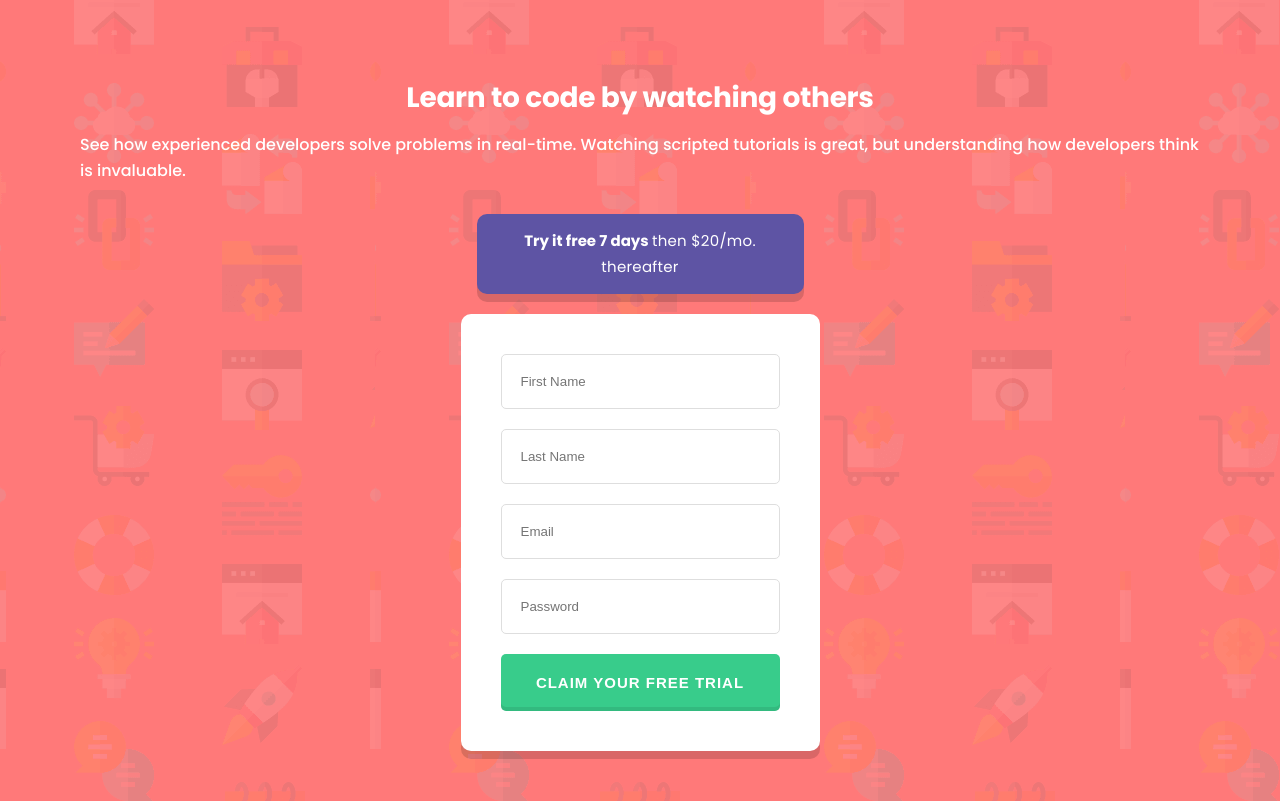
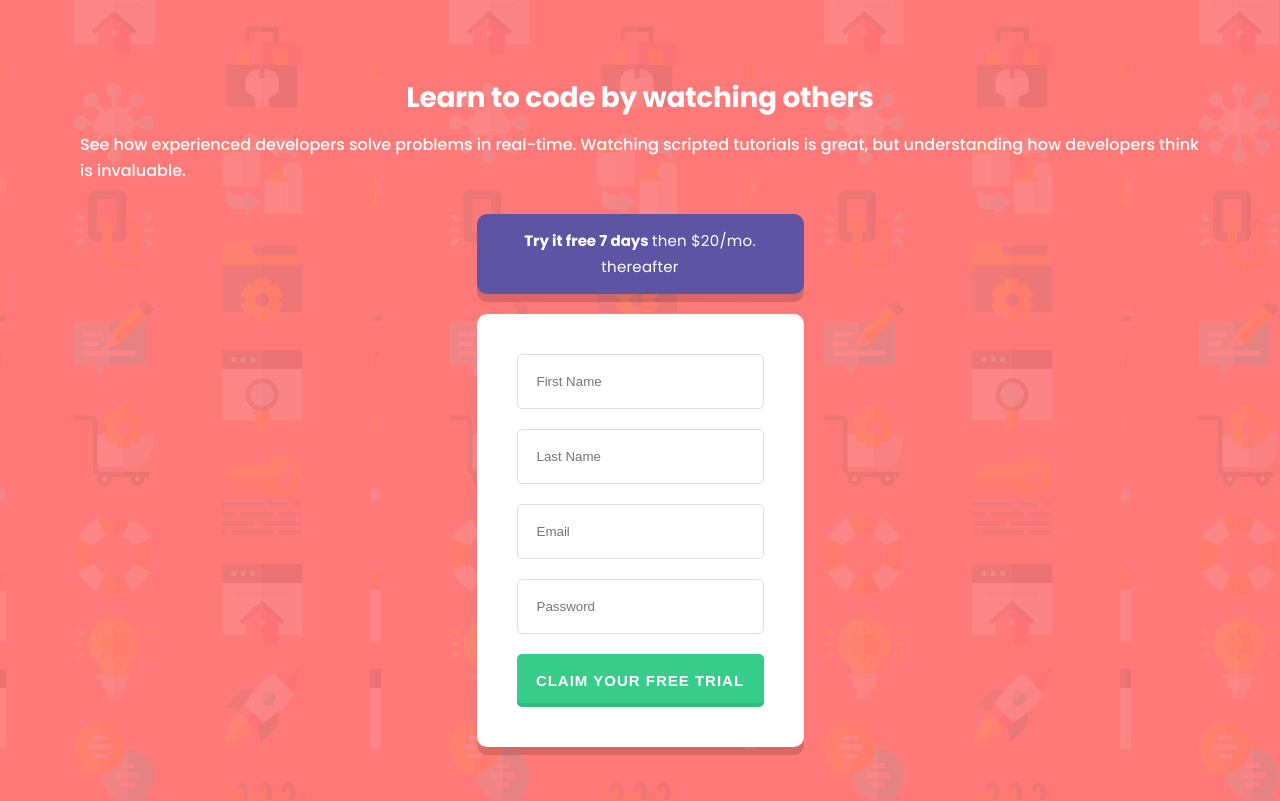
Before and after one commit to gia-grigalashvili/intro-component-with-signup-form-master-ty, a React (Vite) app: page / in a window 1280 px wide. Built offline with nearby package versions, Linux system fonts and the light colour scheme; a web font is replaced by a local one.

Commit message:
made hasError for my input

```diff
--- a/src/components/Inputs.tsx
+++ b/src/components/Inputs.tsx
@@ -62,6 +62,7 @@ function Inputs() {
       <StyledForm onSubmit={handlesumbit}>
         <StyledInput
           name="FirstName"
+          hasError={error.FirstName}
           value={inputvalue.FirstName}
           placeholder="First Name"
           onChange={handleChange}
@@ -72,6 +73,7 @@ function Inputs() {
 
         <StyledInput
           name="LastName"
+          hasError={error.LastName}
           value={inputvalue.LastName}
           placeholder="Last Name"
           onChange={handleChange}
@@ -82,6 +84,7 @@ function Inputs() {
         <StyledInput
           name="email"
           value={inputvalue.email}
+          hasError={error.email}
           placeholder="Email "
           onChange={handleChange}
         />
@@ -91,6 +94,7 @@ function Inputs() {
         <StyledInput
           name="password"
           type="password"
+          hasError={error.password}
           value={inputvalue.password}
           placeholder="Password"
           onChange={handleChange}
@@ -154,6 +158,7 @@ const MainInputs = styled.div`
     font-style: italic;
     font-weight: 500;
     line-height: normal;
+    margin-top: -16px;
   }
 `;
 
@@ -167,13 +172,15 @@ const StyledForm = styled.form`
   text-align: center;
   border-radius: 10px;
   background: #fff;
+  width: 327px;
   box-shadow: 0px 8px 0px 0px rgba(0, 0, 0, 0.15);
   @media (min-width: 1440px) {
     padding: 70px;
+    max-width: 540px;
+    width: 540px;
   }
   button {
-    width: 279px;
-    padding: 20px;
+    padding: 18px;
     border-radius: 5px;
     background: #38cc8b;
     box-shadow: 0px -4px 0px 0px rgba(0, 0, 0, 0.09) inset;
@@ -191,11 +198,10 @@ const StyledForm = styled.form`
     }
   }
 `;
-const StyledInput = styled.input`
+const StyledInput = styled.input<{ hasError: boolean }>`
   border-radius: 5px;
-  border: 1px solid #dedede;
+  border: 1px solid ${(props) => (props.hasError ? "red" : "#dedede")};
   padding: 19px;
-
   background: #fff;
 
   @media (min-width: 1440px) {
```
